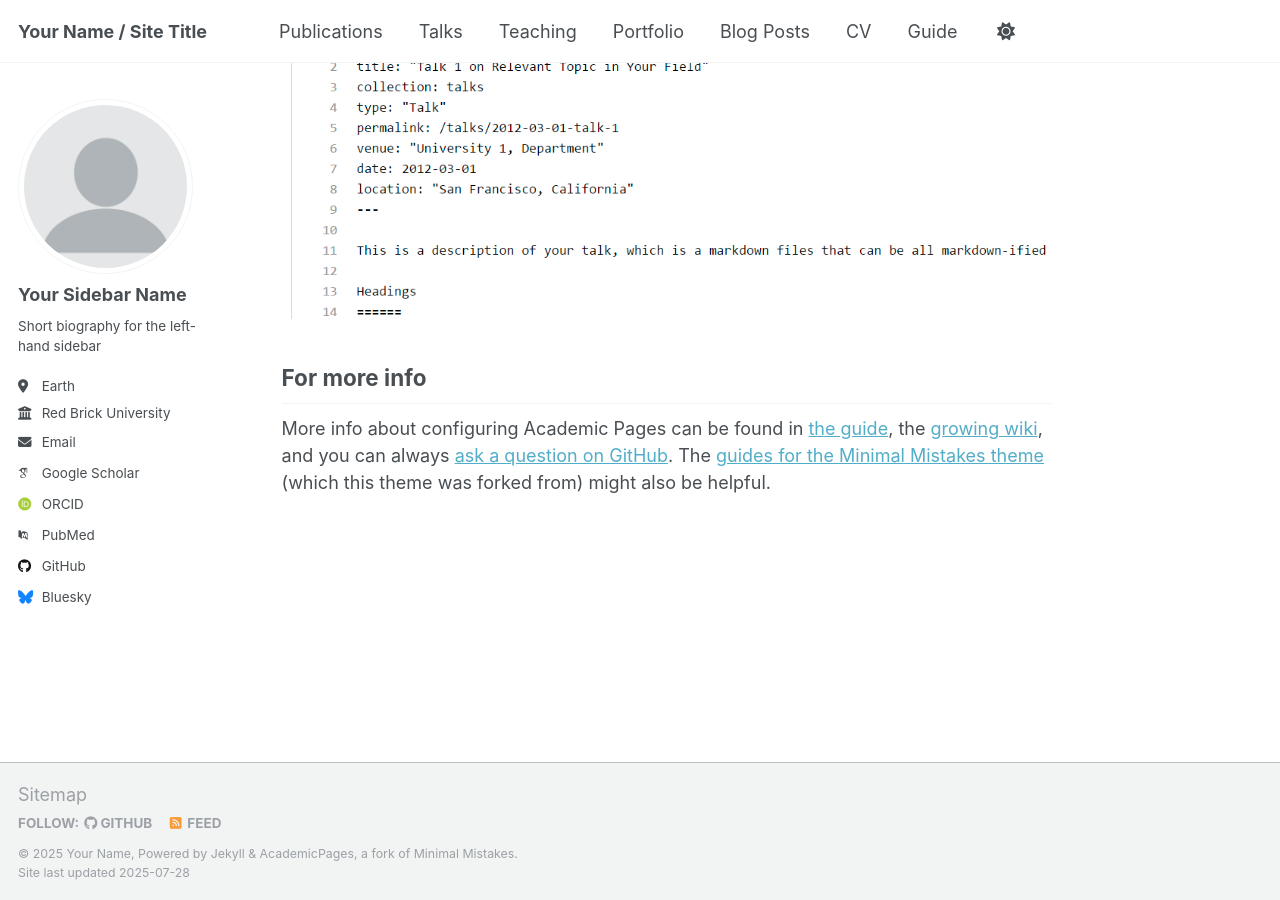
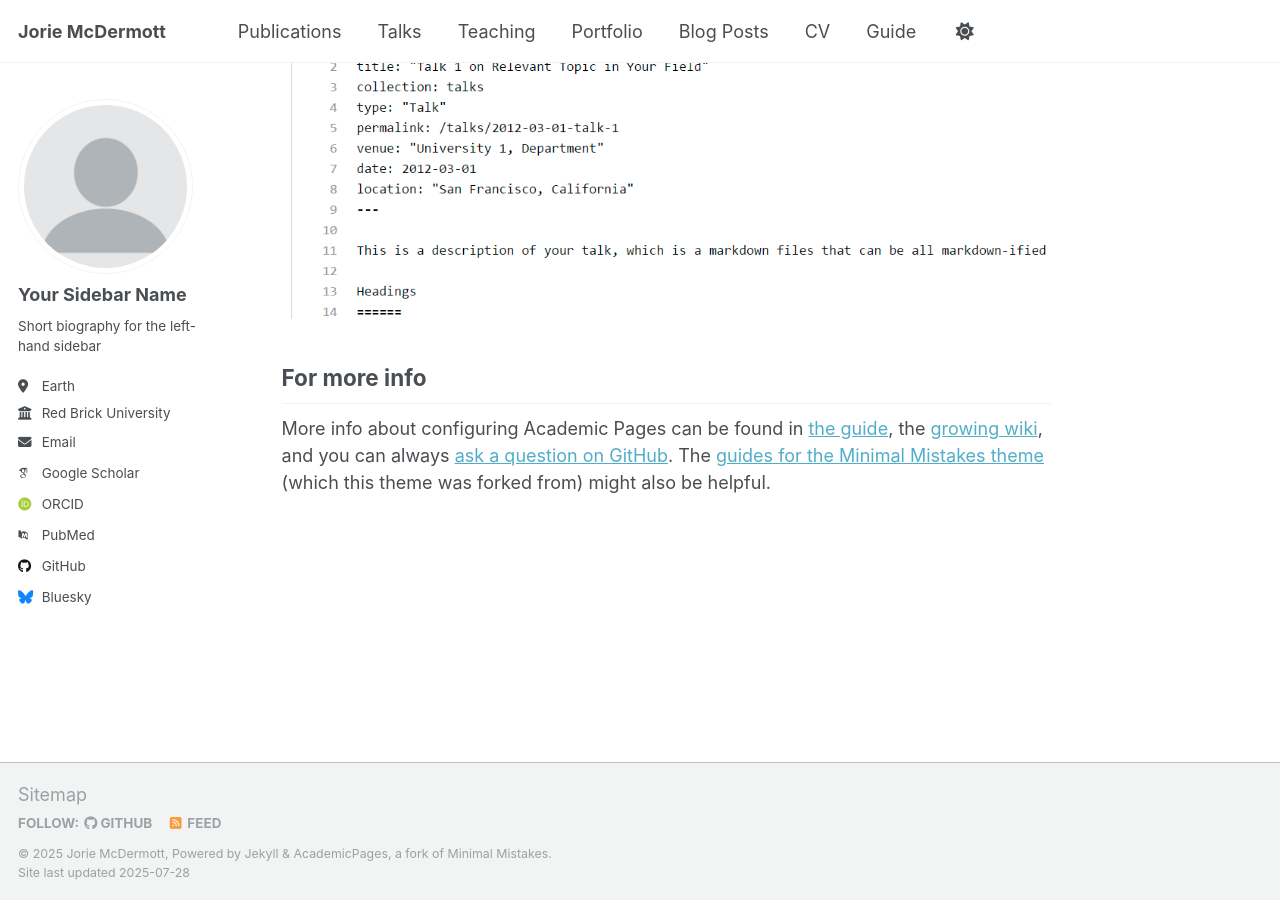
Before and after one commit to Jorie286/project, a Jekyll site: the page built from _pages/about.md, in a window 1280 px wide and 900 px high, scrolled down 2880 px. Built offline with Jekyll 4.4.1, drawn with Linux system fonts in a browser that asks for light colours; some web fonts are replaced; a script that is not in the unit is left out.

Commit message:
Update _config.yml
Change title, name and description to personal values.

```diff
--- a/_config.yml
+++ b/_config.yml
@@ -9,13 +9,13 @@
 # Basic Site Settings
 locale                   : "en-US"
 site_theme               : "default"
-title                    : "Your Name / Site Title"
+title                    : "Jorie McDermott"
 title_separator          : "-"
-name                     : &name "Your Name"
+name                     : &name "Jorie McDermott"
 description              : &description "personal description"
-url                      : https://academicpages.github.io # the base hostname & protocol for your site e.g. "https://[your GitHub username].github.io" or if you already have some other page hosted on Github then use "https://[your GitHub username].github.io/[Your Repo Name]"
+url                      : https://Jorie286.github.io # the base hostname & protocol for your site e.g. "https://[your GitHub username].github.io" or if you already have some other page hosted on Github then use "https://[your GitHub username].github.io/[Your Repo Name]"
 baseurl                  : "" # the subpath of your site, e.g. "/blog"
-repository               : "academicpages/academicpages.github.io"
+repository               : "Jorie286/Jorie286.github.io"
 
 # Site Author - The following control what appear as part of the author content on the side bar.
 #               If a field is blank the icon and link will not appear, otherwise it will be shown.
```
